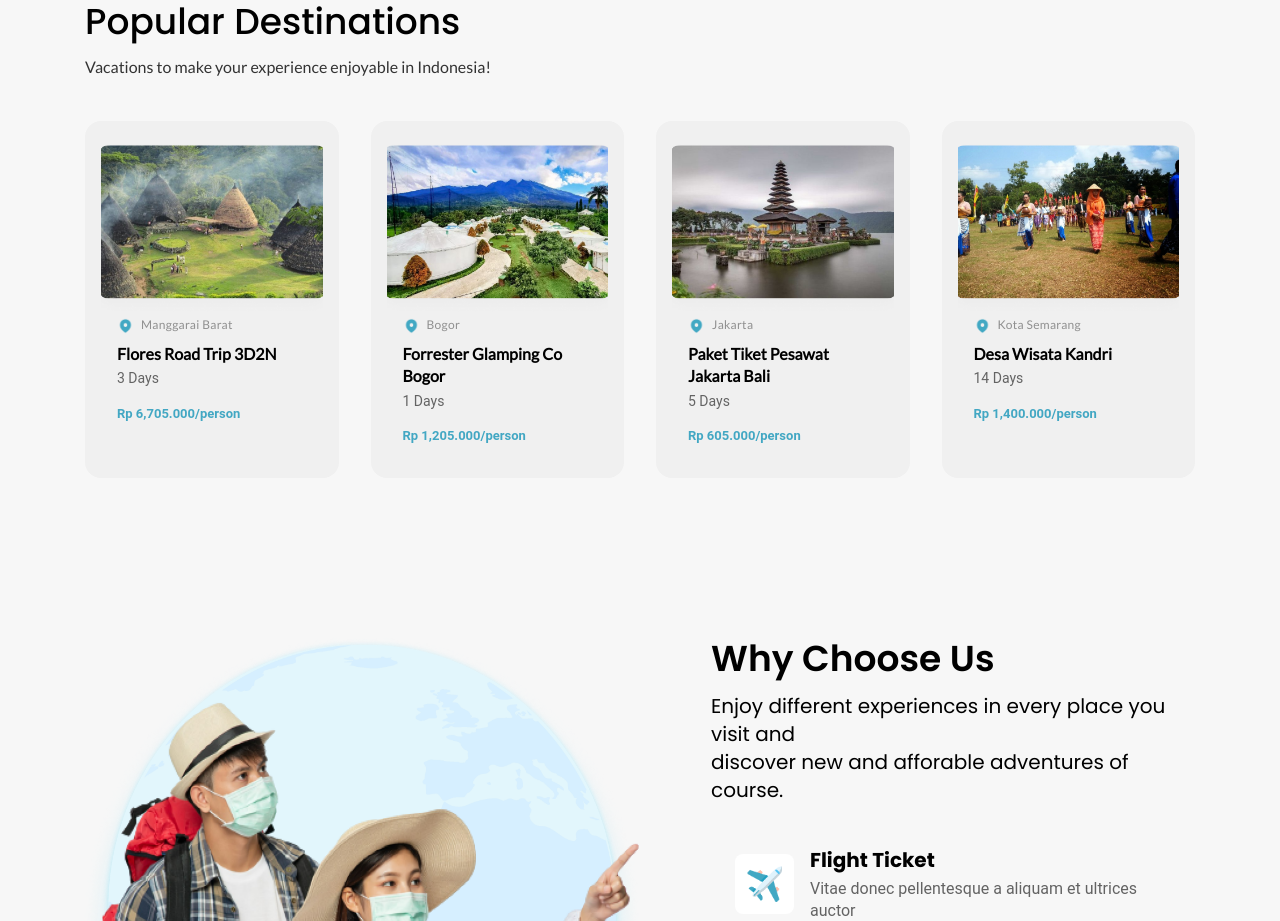
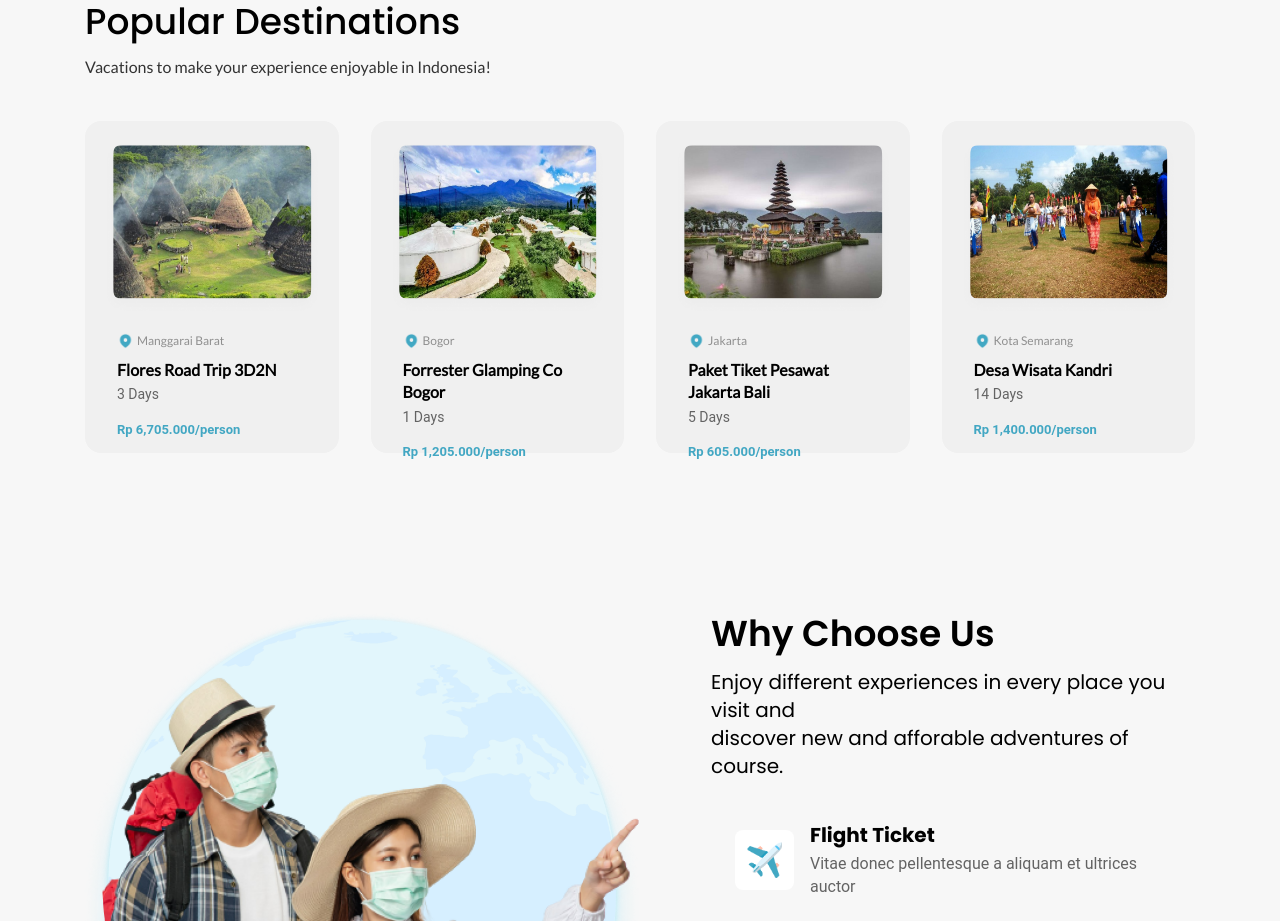
Before and after one commit to Babatems/Travling, a React (Create React App) app: page / in a window 1280 px wide. Shown: the part 800-1721 px from the top of the page. Built offline with nearby package versions, Linux system fonts and the light colour scheme.

Commit message:
Updated some the SingleDestination file

```diff
--- a/src/components/SingleDestination.js
+++ b/src/components/SingleDestination.js
@@ -2,26 +2,26 @@ import '@fontsource/lato';
 
 export default function SingleDestination({ image, location, title, duration, cost }) {
     return (
-        <div className="w-full max-w-[400px] bg-[#F0F0F0] rounded-2xl overflow-hidden">
-            <div className="p-4 mb-4">
+        <div className="w-full h-[332px] bg-[#F0F0F0] rounded-2xl opacity-[100%]">
+            <div className="p-4">
                 <img
                     src={image}
                     alt={`${title}`}
-                    className="w-[264px] h-[180px] rounded-lg object-cover"
+                    className="w-full h-[180px] rounded-lg mb-4"
                 />
 
-                <div className="mx-4">
-                    <div className="flex items-center gap-2 mb-[9px]">
-                        <img src="/images/Location.png" alt="Location icon" className="w-4 h-4" />
-                        <p className="text-[12px] font-normal leading-[140%] tracking-wide font-lato text-[#8F8F8F]">
-                            {location}
-                        </p>
+                <div className='mx-4'>
+                    <div className="flex align-middle gap-1 mb-[9px]">
+                        <img src="/images/Location.png" alt="" className="w-4 h-4" />
+
+                        <p className="text-[12px] font-normal leading-[140%] tracking-[1%] font-lato text-[#8F8F8F]">{location}</p>
                     </div>
-                    <h3 className="font-bold text-[16px] leading-[140%] font-lato mb-1">{title}</h3>
-                    <p className="text-[#636363] text-[14px] leading-[140%] font-normal mb-4">{duration}</p>
-                    <p className="text-[13px] leading-[140%] font-bold text-[#42A7C3]">Rp {cost}/person</p>
+                    <h3 className='font-bold text-[16px] leading-[140%] font-lato mb-1'>{title}</h3>
+                    <p className='text-[#636363] text-[14px] leading-[140%] font-normal mb-4'>{duration}</p>
+                    <p className='text-[13px] leading-[140%] font-bold text-[#42A7C3]'>Rp {cost}/person</p>
+
                 </div>
             </div>
         </div>
-    );
+    )
 }
```
